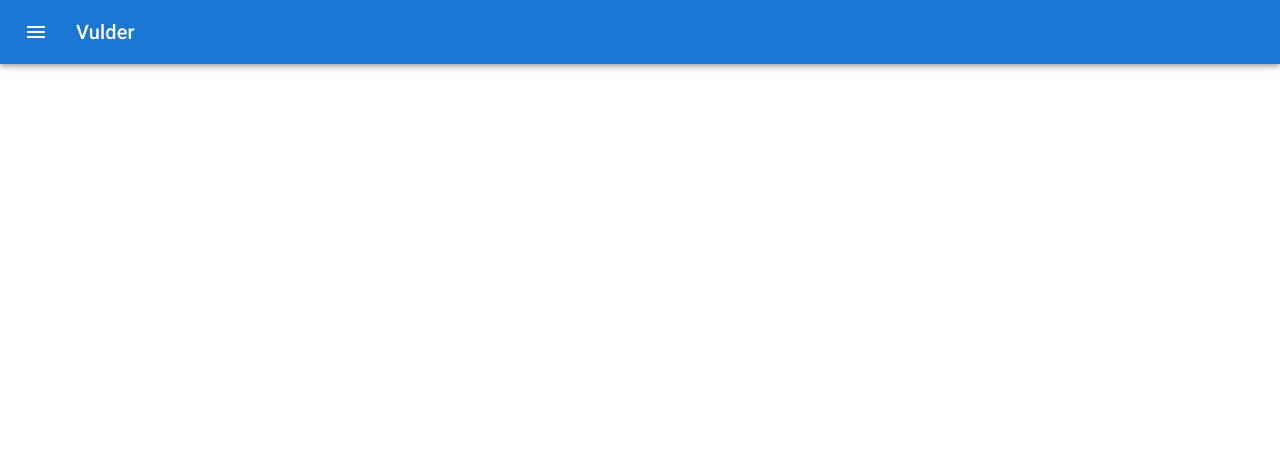
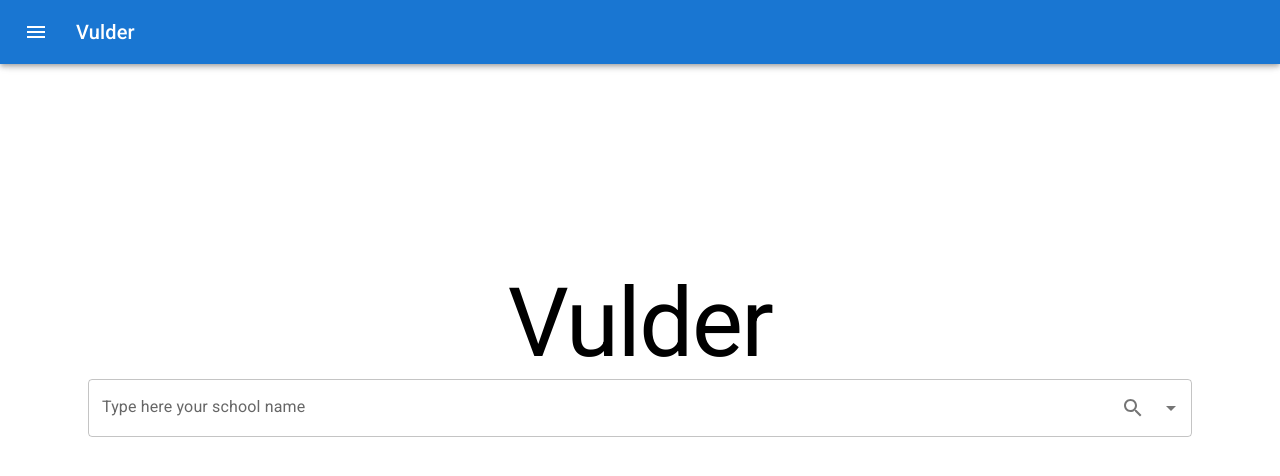
Before and after one commit to VulderApp/Frontend, a React (Create React App) app: page / in a window 1280 px wide. Shown: the top 476 px of the page. Built offline with nearby package versions, Linux system fonts and the light colour scheme.

Commit message:
Finish search school autocomplete

```diff
--- a/package.json
+++ b/package.json
@@ -12,10 +12,12 @@
     "@testing-library/react": "^11.1.0",
     "@testing-library/user-event": "^12.1.10",
     "@types/jest": "^26.0.15",
-    "@types/node": "^12.0.0",
+    "@types/lodash": "^4.14.177",
+    "@types/node": "^16.11.10",
     "@types/react": "^17.0.0",
     "@types/react-dom": "^17.0.0",
     "axios": "^0.24.0",
+    "lodash": "^4.17.21",
     "react": "^17.0.2",
     "react-dom": "^17.0.2",
     "react-router-dom": "6",
--- a/src/App.tsx
+++ b/src/App.tsx
@@ -2,11 +2,13 @@ import React, { ReactElement } from "react";
 import { BrowserRouter, Route, Routes } from "react-router-dom";
 import Home from "./views/Home";
 import Appbar from "./components/root/Appbar";
+import { Toolbar } from "@mui/material";
 
 const App = (): ReactElement => {
   return (
     <BrowserRouter>
       <Appbar />
+      <Toolbar />
       <Routes>
         <Route path="/" element={<Home />} />
       </Routes>
--- a/src/api/api.ts
+++ b/src/api/api.ts
@@ -5,12 +5,14 @@ const BASE_URL = "http://localhost:5211";
 
 export const getSearchedSchools = async (
   input: string
-): Promise<AxiosResponse<Array<FindItem>>> =>
-  await axios.request<Array<FindItem>>({
+): Promise<AxiosResponse<Array<FindItem>> | void> =>
+  await axios
+    .request<Array<FindItem>>({
       baseURL: BASE_URL,
       url: "/school/FindSchools",
       method: "GET",
       params: {
         input: input,
       },
-  });
+    })
+    .catch((err) => console.log(err));
--- a/src/api/models/find/FindItem.ts
+++ b/src/api/models/find/FindItem.ts
@@ -1,3 +1,4 @@
 export interface FindItem {
-
+  id: string;
+  name: string;
 }
--- a/src/components/home/HomeLogo.tsx
+++ b/src/components/home/HomeLogo.tsx
@@ -4,7 +4,9 @@ import { Container, Typography } from "@mui/material";
 const HomeLogo = (): ReactElement => {
   return (
     <Container>
-      <Typography>Vulder</Typography>
+      <Typography sx={{ textAlign: "center", fontWeight: "400" }} variant="h1">
+        Vulder
+      </Typography>
     </Container>
   );
 };
--- a/src/components/home/HomeSearch.tsx
+++ b/src/components/home/HomeSearch.tsx
@@ -1,59 +1,61 @@
-import React, { ReactElement } from "react";
+import React, { ReactElement, useCallback } from "react";
 import {
   Autocomplete,
   CircularProgress,
   Container,
+  IconButton,
   TextField,
 } from "@mui/material";
 import { FindItem } from "../../api/models/find/FindItem";
 import { getSearchedSchools } from "../../api/api";
+import SearchIcon from "@mui/icons-material/Search";
+import { debounce } from "lodash";
 
 const HomeSearch = (): ReactElement => {
   const [open, setOpen] = React.useState(false);
   const [userInput, setUserInput] = React.useState("");
+  const [value, setValue] = React.useState<FindItem | null>(null);
   const [options, setOptions] = React.useState<readonly FindItem[]>([]);
   const loading = open && options.length === 0;
 
   const handleSearch = async () => {
     const response = await getSearchedSchools(userInput);
-
-    if (response.status !== 200) return;
+    if (response?.status !== 200) return;
 
     setOptions(response.data);
   };
 
-  React.useEffect(() => {
-    if (!loading) return undefined;
-
-    (async () => {
-      await handleSearch();
-    })();
-  }, [loading]);
+  const debounceOnInputChange = useCallback(debounce(handleSearch, 1500), [
+    userInput,
+  ]);
 
   React.useEffect(() => {
-    if (!open) {
-      setOptions([]);
-    }
+    if (!open) setOptions([]);
   }, [open]);
 
   return (
     <Container>
       <Autocomplete
-        sx={{ width: "60%" }}
+        sx={{ width: "100%" }}
         open={open}
+        value={value}
         loading={loading}
-        onOpen={() => {
-          setOpen(true);
+        getOptionLabel={(option) => option.name}
+        onOpen={() => setOpen(true)}
+        onClose={() => setOpen(false)}
+        onInputChange={(_, value) => {
+          setUserInput(value);
+          debounceOnInputChange();
         }}
-        onClose={() => {
-          setOpen(false);
+        onChange={(event, value) => {
+          setOptions(value ? [value, ...options] : options);
+          setValue(value);
         }}
-        onInputChange={(event, value) => setUserInput(value)}
         options={options}
         renderInput={(params) => (
           <TextField
             {...params}
-            label="Asynchronous"
+            label="Type here your school name"
             InputProps={{
               ...params.InputProps,
               endAdornment: (
@@ -61,6 +63,9 @@ const HomeSearch = (): ReactElement => {
                   {loading ? (
                     <CircularProgress color="inherit" size={20} />
                   ) : null}
+                  <IconButton>
+                    <SearchIcon />
+                  </IconButton>
                   {params.InputProps.endAdornment}
                 </React.Fragment>
               ),
--- a/src/views/Home.tsx
+++ b/src/views/Home.tsx
@@ -1,11 +1,21 @@
 import { Container } from "@mui/material";
 import React, { ReactElement } from "react";
 import HomeLogo from "../components/home/HomeLogo";
+import HomeSearch from "../components/home/HomeSearch";
 
 const Home = (): ReactElement => {
   return (
-    <Container>
+    <Container
+      sx={{
+        display: "flex",
+        minHeight: "70vh",
+        flexDirection: "column",
+        alignItems: "center",
+        justifyContent: "center",
+      }}
+    >
       <HomeLogo />
+      <HomeSearch />
     </Container>
   );
 };
```
Also changed, not shown: .eslintrc.js, 1 other file (tests, documents, lock files or other folders). Lines whose indentation alone changed are shown as unchanged.
